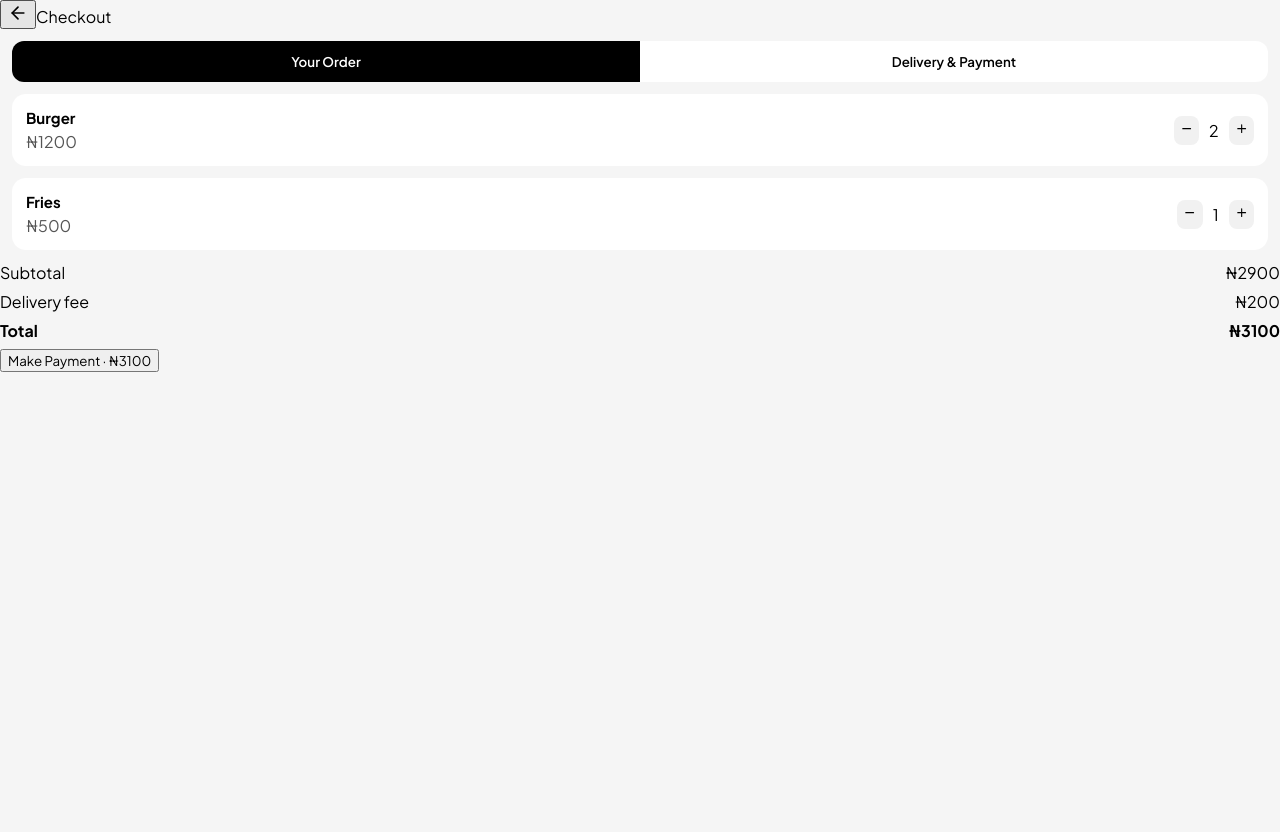
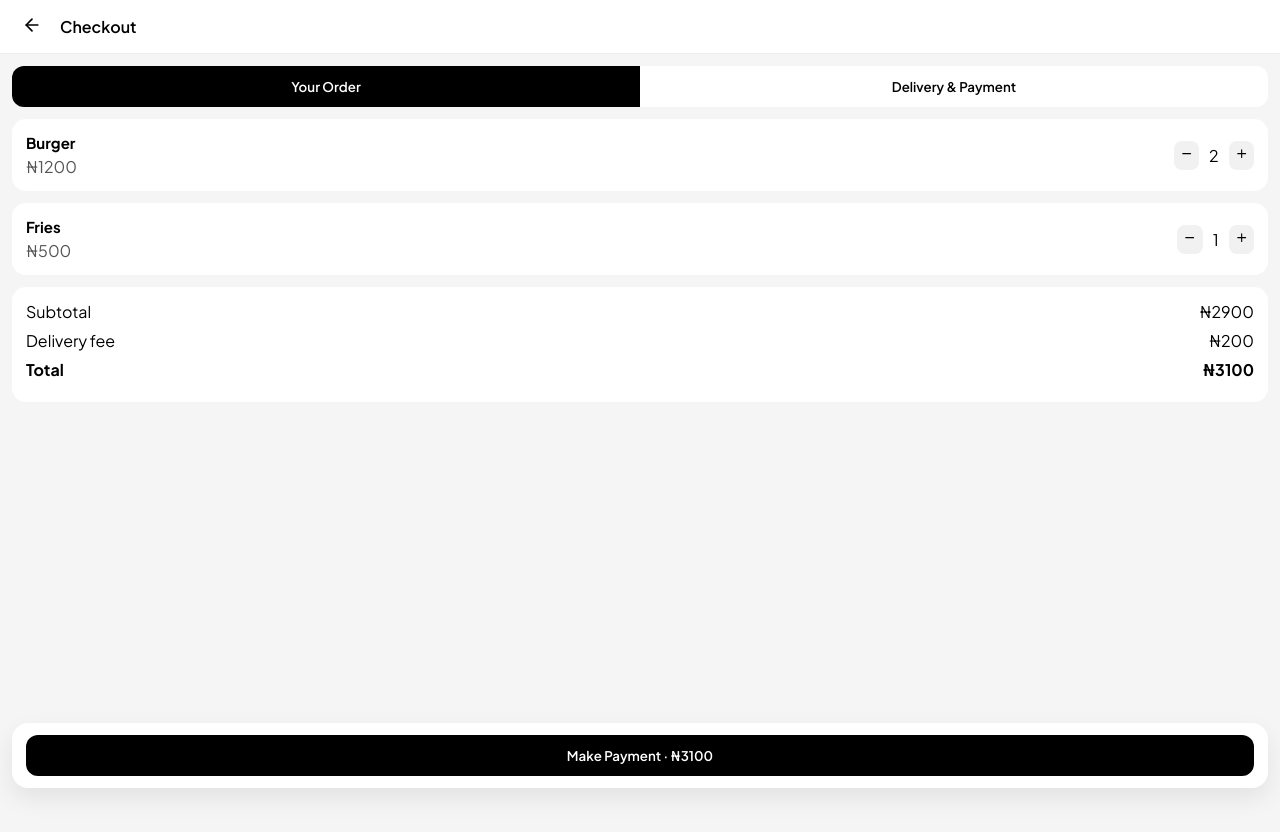
Before and after one commit to ay30bg/droppa, a React (Create React App) app: page /checkout in a window 1280 px wide. Shown: the top 832 px of the page. Before the commit the page ends 800 px from the top, so only its background shows below. Built offline with nearby package versions, Linux system fonts and the light colour scheme.

Commit message:
Update checkout.css

```diff
--- a/src/styles/checkout.css
+++ b/src/styles/checkout.css
@@ -1,3 +1,36 @@
+.co-page {
+  min-height: 100vh;
+  background: #f5f5f5;
+  padding-bottom: 96px;
+  font-family: -apple-system, BlinkMacSystemFont, "Inter", sans-serif;
+}
+
+/* HEADER */
+.co-header {
+  position: sticky;
+  top: 0;
+  z-index: 20;
+  background: #fff;
+  padding: 14px 16px;
+  border-bottom: 1px solid #eee;
+}
+
+.co-header-left {
+  display: flex;
+  align-items: center;
+  gap: 12px;
+}
+
+.co-back {
+  background: none;
+  border: none;
+}
+
+.co-title {
+  font-weight: 600;
+  font-size: 16px;
+}
+
 /* TABS */
 .co-tabs {
   display: flex;
@@ -13,6 +46,7 @@
   border: none;
   background: none;
   font-weight: 600;
+  cursor: pointer;
 }
 
 .co-tabs button.active {
@@ -53,6 +87,34 @@
   border: none;
   padding: 6px;
   border-radius: 8px;
+  cursor: pointer;
+}
+
+/* INPUTS */
+.co-input {
+  width: 100%;
+  border: 1px solid #ddd;
+  border-radius: 10px;
+  padding: 12px;
+  font-size: 14px;
+  margin-top: 8px;
+}
+
+/* PAYMENT METHOD */
+.co-payment {
+  display: flex;
+  align-items: center;
+  gap: 10px;
+  padding: 12px;
+  border-radius: 12px;
+  border: 1px solid #e5e5e5;
+  margin-top: 10px;
+  cursor: pointer;
+}
+
+.co-payment.active {
+  border-color: #000;
+  background: #fafafa;
 }
 
 /* SUMMARY */
@@ -66,3 +128,45 @@
   font-weight: 700;
   font-size: 16px;
 }
+
+/* CARDS */
+.co-card {
+  background: #fff;
+  margin: 0 12px 12px;
+  padding: 14px;
+  border-radius: 14px;
+}
+
+/* BOTTOM BAR */
+.co-cart-bar {
+  position: fixed;
+  bottom: 12px;
+  left: 12px;
+  right: 12px;
+  background: #fff;
+  border-radius: 16px;
+  padding: 12px 14px;
+  display: flex;
+  justify-content: center;
+  align-items: center;
+  box-shadow: 0 10px 25px rgba(0, 0, 0, 0.08);
+}
+
+.co-pay-btn {
+  background: #000;
+  color: #fff;
+  border: none;
+  padding: 12px 16px;
+  border-radius: 12px;
+  font-weight: 600;
+  width: 100%;
+  display: flex;
+  justify-content: center;
+  align-items: center;
+  gap: 6px;
+}
+
+.co-pay-btn:disabled {
+  background: #ccc;
+  cursor: not-allowed;
+}
```
